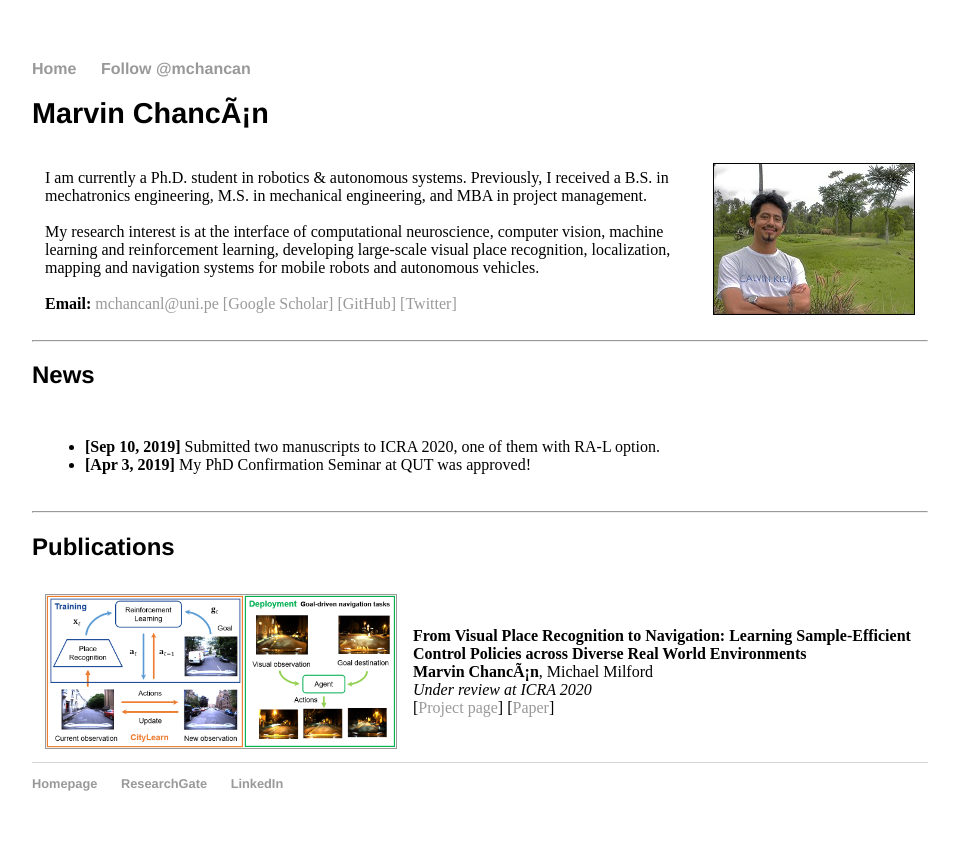
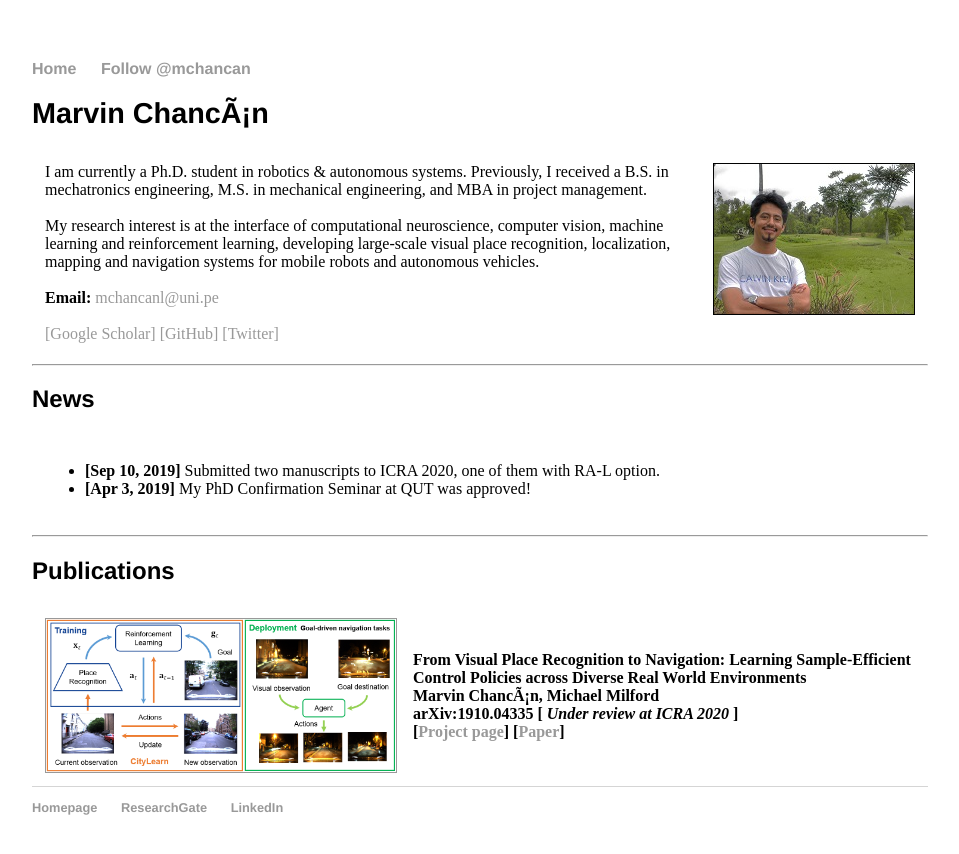
Before and after one commit to mchancan/mchancan.github.io, a Jekyll site: the page built from index.html, in a window 1280 px wide. Shown: the top 854 px of the page, without its empty margins (160-1119 px from the left). Built offline with Jekyll 4.4.1, drawn with Linux system fonts in a browser that asks for light colours; comment, search, counter and statistics services are not loaded.

Commit message:
Update index.html

```diff
--- a/index.html
+++ b/index.html
@@ -11,7 +11,7 @@ title: Marvin Chancán
 		<td>
 			I am currently a Ph.D. student in robotics & autonomous systems. Previously, I received a B.S. in mechatronics engineering, M.S. in mechanical engineering, and MBA in project management. <br> <br>
 			My research interest is at the interface of computational neuroscience, computer vision, machine learning and reinforcement learning, developing large-scale visual place recognition, localization, mapping and navigation systems for mobile robots and autonomous vehicles. <br> <br>
-			<b>Email:</b> <a href="mailto:mchancanl@uni.pe">mchancanl@uni.pe</a>
+			<b>Email:</b> <a href="mailto:mchancanl@uni.pe">mchancanl@uni.pe</a> <br> <br>
 			<a href="https://scholar.google.com/citations?user=iK7xhJ4AAAAJ&hl=en">[Google Scholar]</a>
 	        	<a href="https://github.com/mchancan">[GitHub]</a>
 	        	<a href="https://twitter.com/mchancan">[Twitter]</a>
@@ -46,8 +46,8 @@ title: Marvin Chancán
 		<td><a href="projects/CityLearn/index.html"><img style="vertical-align:middle" src="projects/CityLearn/citylearn.png"  width="350" height="inherit" border="1px" alt="" /></a></td>
 		<td>
 			<b>From Visual Place Recognition to Navigation: Learning Sample-Efficient Control Policies across Diverse Real World Environments </b> <br>
-			<b>Marvin Chancán</b>, Michael Milford <br>
-			<em> Under review at ICRA 2020 </em> <br>
+			<b>Marvin Chancán, Michael Milford <br>
+			<b>arXiv:1910.04335</b> [<em> Under review at ICRA 2020 </em>] <br>
 			[<a href="projects/CityLearn/index.html">Project page</a>] [<a href="projects/CityLearn/2019_CityLearn.pdf">Paper</a>]
 		</td>
 	</tr>
```
